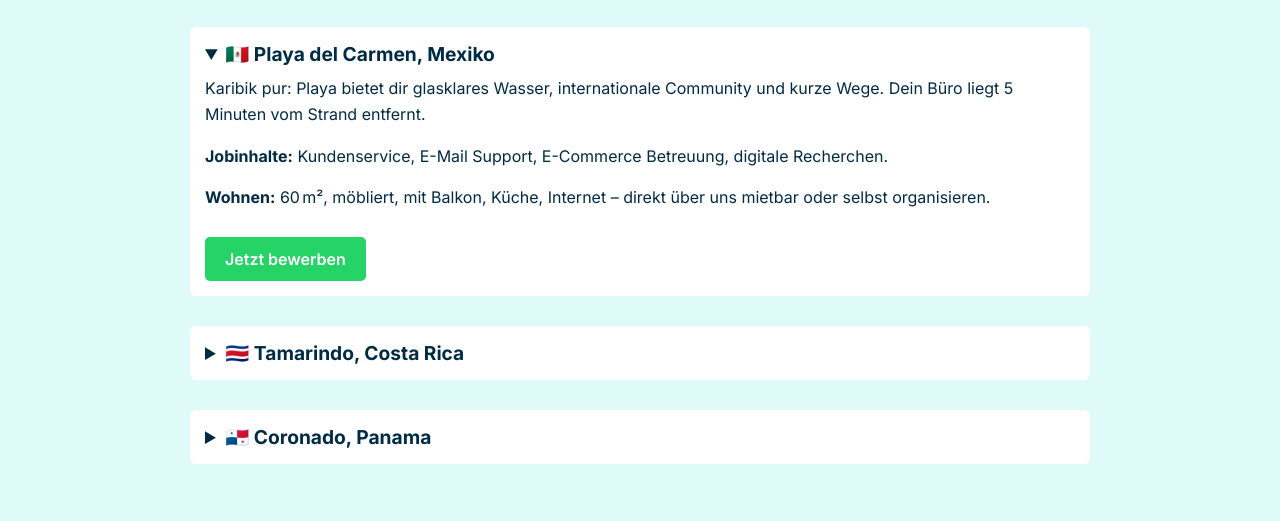
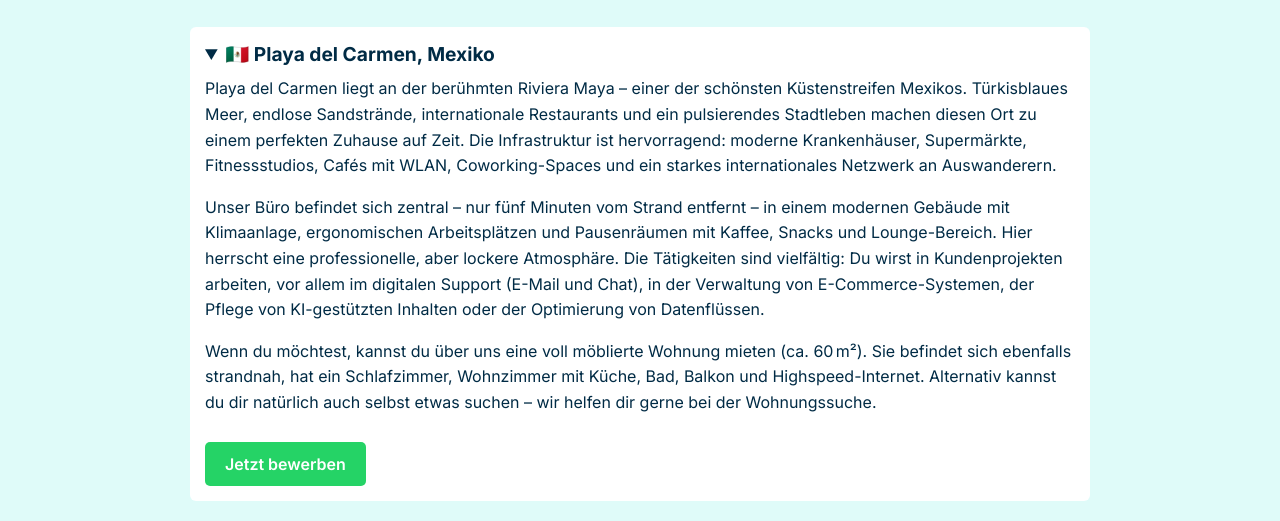
Before and after one commit to Tabmex2023/JobOnTheBeach, a plain HTML site: page standorte.html in a window 1280 px wide. Both pictures are taken after a click on the heading "🇲🇽 Playa del Carmen, Mexiko". Shown: the part 263-784 px from the top of the page. Drawn offline with Linux system fonts and the light colour scheme.

Commit message:
Update standorte.html

```diff
--- a/standorte.html
+++ b/standorte.html
@@ -12,7 +12,6 @@
       background-color: #DFFBF9;
       color: #002B45;
     }
-
     header {
       position: fixed;
       top: 0;
@@ -26,50 +25,42 @@
       z-index: 1000;
       flex-wrap: wrap;
     }
-
     .logo-container {
       display: flex;
       align-items: center;
       flex-wrap: wrap;
     }
-
     .logo-container img {
       height: 100px;
       margin-right: 20px;
     }
-
     .slogan {
       font-style: italic;
       font-weight: 600;
       font-size: 22px;
       color: #002B45;
     }
-
     nav {
       display: flex;
       align-items: center;
     }
-
     nav a {
       margin: 0 15px;
       text-decoration: none;
       color: #002B45;
       font-weight: 600;
     }
-
     .burger {
       display: none;
       flex-direction: column;
       cursor: pointer;
     }
-
     .burger div {
       width: 25px;
       height: 3px;
       background-color: #002B45;
       margin: 4px;
     }
-
     .mobile-nav {
       display: none;
       flex-direction: column;
@@ -80,24 +71,17 @@
       border: 1px solid #ccc;
       padding: 10px;
     }
-
     .mobile-nav a {
       padding: 10px;
       color: #002B45;
       text-decoration: none;
       font-weight: 600;
     }
-
     .container {
       max-width: 900px;
       margin: 160px auto 60px;
       padding: 0 20px;
     }
-
-    h1, h2 {
-      color: #002B45;
-    }
-
     details {
       margin-top: 30px;
       background-color: white;
@@ -105,20 +89,17 @@
       padding: 15px;
       color: #002B45;
     }
-
     summary {
       font-size: 1.2em;
       font-weight: 700;
       cursor: pointer;
       outline: none;
     }
-
     details p {
       margin-top: 10px;
       font-size: 1em;
       line-height: 1.6em;
     }
-
     .whatsapp-button {
       display: inline-block;
       background-color: #25D366;
@@ -130,28 +111,23 @@
       font-weight: 600;
       margin-top: 10px;
     }
-
     footer {
       text-align: center;
       padding: 30px 10px;
       font-size: 14px;
       color: #002B45;
     }
-
     @media (max-width: 768px) {
       nav {
         display: none;
       }
-
       .burger {
         display: flex;
       }
-
       .logo-container {
         flex-direction: column;
         align-items: flex-start;
       }
-
       .slogan {
         margin-top: 8px;
         font-size: 18px;
@@ -167,9 +143,7 @@
     <div class="slogan">Karriere im Paradies – stressfrei & sicher.</div>
   </div>
   <div class="burger" onclick="toggleMenu()">
-      <div></div>
-      <div></div>
-      <div></div>
+    <div></div><div></div><div></div>
   </div>
   <nav id="main-nav">
     <a href="index.html">Startseite</a>
@@ -189,25 +163,25 @@
 
   <details>
     <summary>🇲🇽 Playa del Carmen, Mexiko</summary>
-      <p>Karibik pur: Playa bietet dir glasklares Wasser, internationale Community und kurze Wege. Dein Büro liegt 5 Minuten vom Strand entfernt.</p>
-      <p><strong>Jobinhalte:</strong> Kundenservice, E-Mail Support, E-Commerce Betreuung, digitale Recherchen.</p>
-      <p><strong>Wohnen:</strong> 60 m², möbliert, mit Balkon, Küche, Internet – direkt über uns mietbar oder selbst organisieren.</p>
+    <p>Playa del Carmen liegt an der berühmten Riviera Maya – einer der schönsten Küstenstreifen Mexikos. Türkisblaues Meer, endlose Sandstrände, internationale Restaurants und ein pulsierendes Stadtleben machen diesen Ort zu einem perfekten Zuhause auf Zeit. Die Infrastruktur ist hervorragend: moderne Krankenhäuser, Supermärkte, Fitnessstudios, Cafés mit WLAN, Coworking-Spaces und ein starkes internationales Netzwerk an Auswanderern.</p>
+    <p>Unser Büro befindet sich zentral – nur fünf Minuten vom Strand entfernt – in einem modernen Gebäude mit Klimaanlage, ergonomischen Arbeitsplätzen und Pausenräumen mit Kaffee, Snacks und Lounge-Bereich. Hier herrscht eine professionelle, aber lockere Atmosphäre. Die Tätigkeiten sind vielfältig: Du wirst in Kundenprojekten arbeiten, vor allem im digitalen Support (E-Mail und Chat), in der Verwaltung von E-Commerce-Systemen, der Pflege von KI-gestützten Inhalten oder der Optimierung von Datenflüssen.</p>
+    <p>Wenn du möchtest, kannst du über uns eine voll möblierte Wohnung mieten (ca. 60 m²). Sie befindet sich ebenfalls strandnah, hat ein Schlafzimmer, Wohnzimmer mit Küche, Bad, Balkon und Highspeed-Internet. Alternativ kannst du dir natürlich auch selbst etwas suchen – wir helfen dir gerne bei der Wohnungssuche.</p>
     <a class="whatsapp-button" href="https://wa.me/5210000000000?text=Ich%20interessiere%20mich%20für%20Playa%20del%20Carmen">Jetzt bewerben</a>
   </details>
 
   <details>
     <summary>🇨🇷 Tamarindo, Costa Rica</summary>
-      <p>Tamarindo – Surferparadies mit Dschungel-Flair. Büro fußläufig zum Pazifik, relaxter Lifestyle und moderne Infrastruktur.</p>
-      <p><strong>Jobinhalte:</strong> Content Moderation, AI-Unterstützung, Projektkommunikation, technischer Support.</p>
-      <p><strong>Wohnen:</strong> Strandnah, möbliert, mit Internet – auf Wunsch direkt von uns organisiert.</p>
+    <p>Tamarindo liegt an der Pazifikküste Costa Ricas und gilt als einer der schönsten und entspanntesten Orte Lateinamerikas. Hier erwarten dich Natur, Sonne, Palmen, freundliche Menschen – und ein Lebensrhythmus, der dich den Stress in Europa vergessen lässt. Der kleine Ort hat sich in den letzten Jahren zu einem Hotspot für Digitale Nomaden, Surfer und Auswanderer entwickelt.</p>
+    <p>Unser Büro liegt nur wenige Gehminuten vom Strand entfernt. Es ist lichtdurchflutet, mit moderner Ausstattung und einem Outdoor-Pausenbereich. Die Aufgaben sind abwechslungsreich: Du wirst z. B. Inhalte prüfen und moderieren, automatisierte KI-Systeme überwachen, Kunden-E-Mails beantworten, Berichte erstellen oder in Slack und Trello kleinere Projektaufgaben managen.</p>
+    <p>Für deine Unterkunft kannst du dir selbst etwas suchen – es gibt viele schöne Apartments und Häuser in der Nähe – oder du mietest über uns eine strandnahe Firmenwohnung. Diese sind voll möbliert, mit Balkon, Küche, WLAN und stilvoll eingerichtet.</p>
     <a class="whatsapp-button" href="https://wa.me/5210000000000?text=Ich%20interessiere%20mich%20für%20Tamarindo">Jetzt bewerben</a>
   </details>
 
   <details>
     <summary>🇵🇦 Coronado, Panama</summary>
-      <p>Modernes Strandleben nahe Panama-Stadt. Coronado bietet dir Sicherheit, Komfort und internationales Flair mit Pazifikblick.</p>
-      <p><strong>Jobinhalte:</strong> Backoffice, CRM-Pflege, Projektassistenz, AI-Content-Projekte.</p>
-      <p><strong>Wohnen:</strong> Stylishe Apartments in Strandnähe – voll ausgestattet. Oder du wählst frei.</p>
+    <p>Coronado ist eine gehobene Strandgemeinde etwa eine Stunde westlich von Panama-Stadt. Es ist einer der beliebtesten Wohnorte für Expats in Panama – bekannt für seine sichere Umgebung, moderne Infrastruktur und ruhige Lage direkt am Pazifik. In Coronado findest du eine perfekte Balance aus Arbeit und Erholung.</p>
+    <p>Unser Büro befindet sich in einem kleinen Business-Komplex mit schnellem Glasfaser-Internet, ergonomischer Ausstattung und einem Gemeinschaftsbereich mit Küche und Sofaecke. Die Aufgaben in Coronado sind meist etwas ruhiger und strukturierter: Du arbeitest im Backoffice, übernimmst administrative Aufgaben, betreust internationale Projekte oder pflegst Kundendaten in CRM-Systemen.</p>
+    <p>Für deine Unterkunft bieten wir voll ausgestattete Apartments in Strandnähe an (ca. 60 m², möbliert, Balkon, Küche, Internet). Diese können flexibel gemietet werden. Alternativ kannst du dir natürlich auch eigenständig etwas suchen – auf Wunsch stellen wir Kontakte und Unterstützung bereit.</p>
     <a class="whatsapp-button" href="https://wa.me/5210000000000?text=Ich%20interessiere%20mich%20für%20Coronado">Jetzt bewerben</a>
   </details>
 </div>
```
Lines whose indentation alone changed are shown as unchanged.
